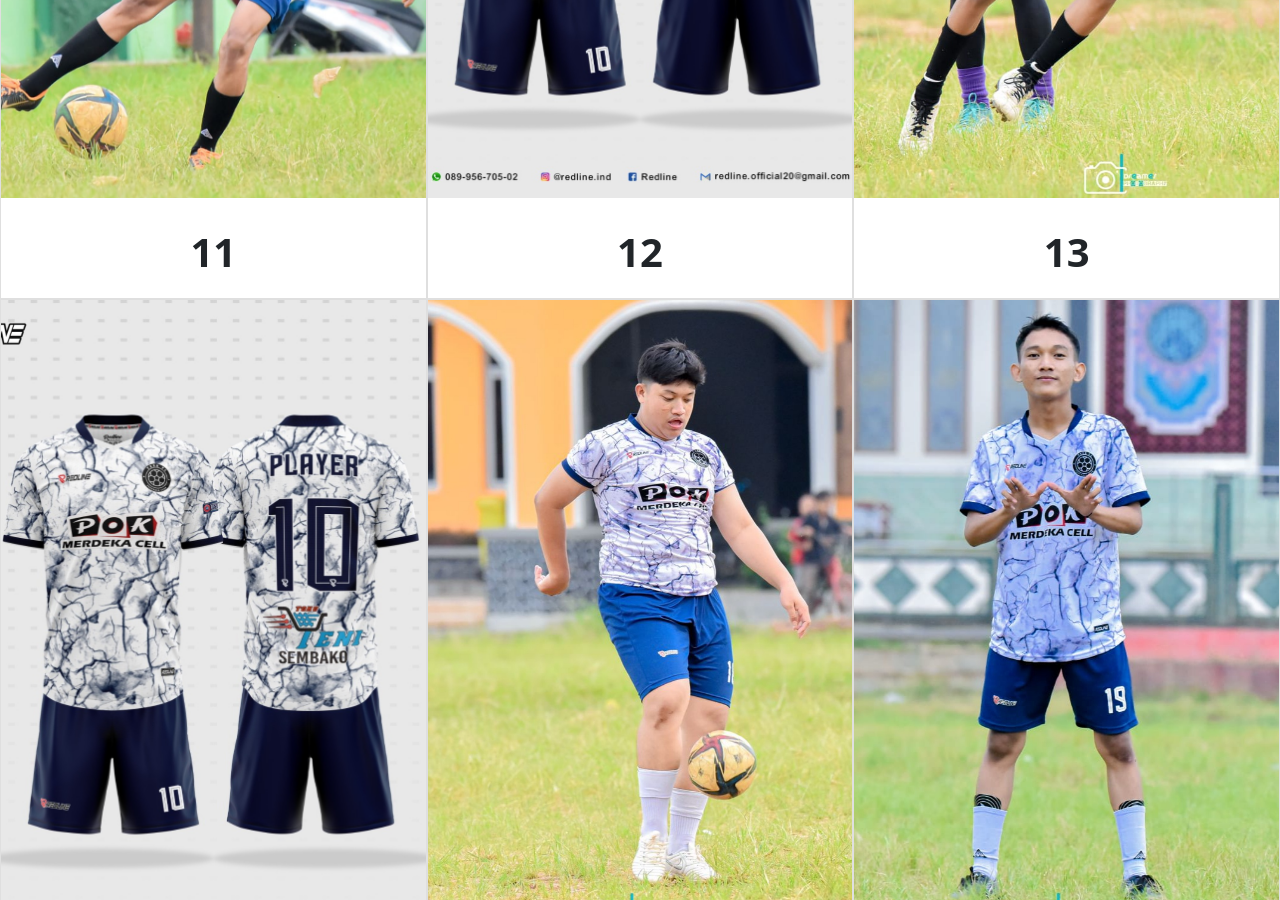
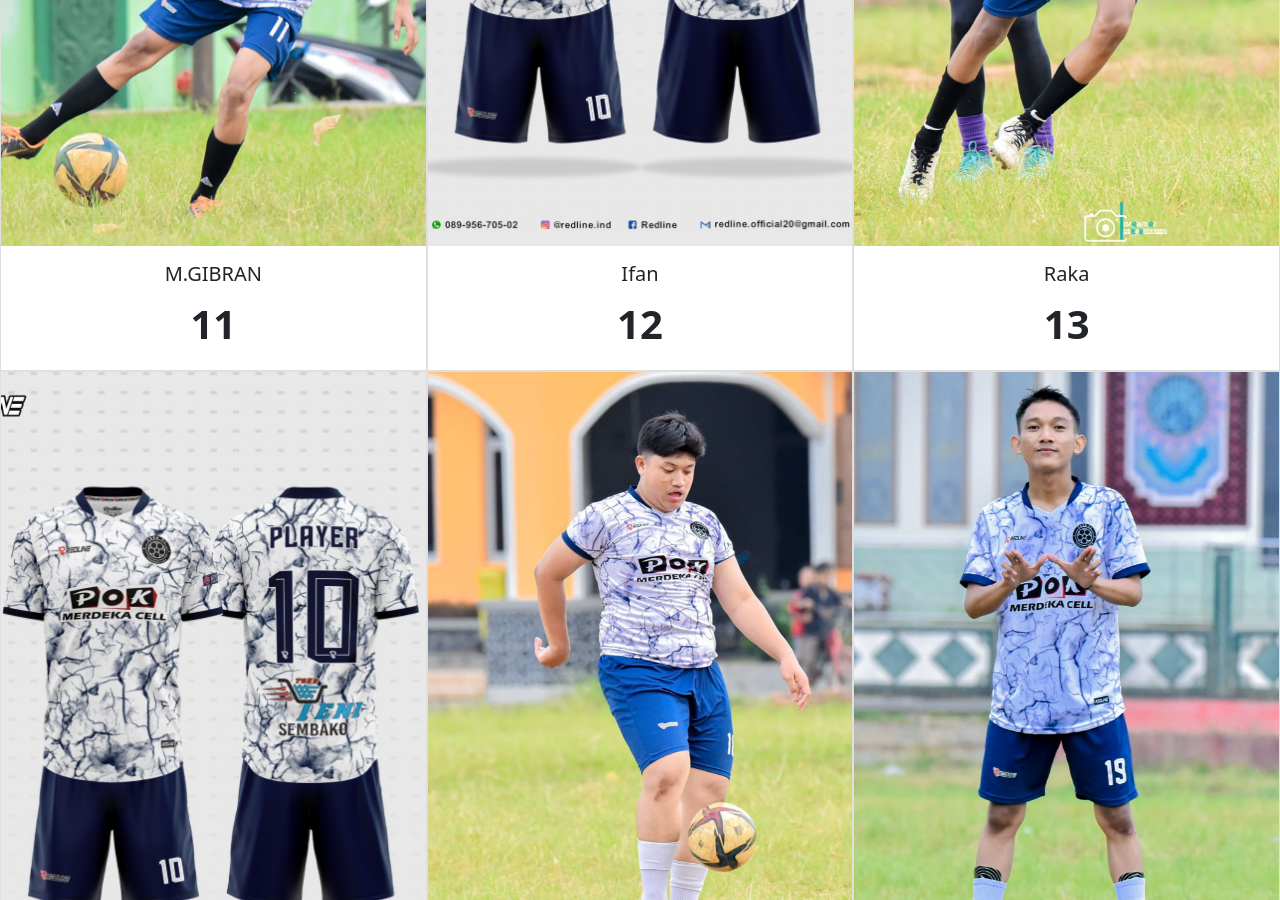
Before and after one commit to tesafc/www2, a Jekyll site: the page built from team.html, in a window 1280 px wide and 900 px high, scrolled down 3780 px. Built offline with Jekyll 4.4.1, drawn with Linux system fonts in a browser that asks for light colours; some of the changed text lies outside the part shown.

Commit message:
Update team.html

```diff
--- a/team.html
+++ b/team.html
@@ -19,7 +19,7 @@
         {% endif %}
         <div class="card-body">
           <h5 class="card-title text-center text-capitalize">
-            {% if player.profile-link %}<a href="{{ player.profile-link }}" class="stretched-link">{{ player.name }}</a>{% endif %}
+            {% if player.profile-link %}<a href="{{ player.profile-link }}" class="stretched-link link-dark text-text-decoration-none">{{ player.name }}</a>{% else %}{{ player.name }}{% endif %}
           </h5>
           <p class="card-text text-center fs-1 fw-bold">{{ player.no-punggung }}</p>
         </div>
```
